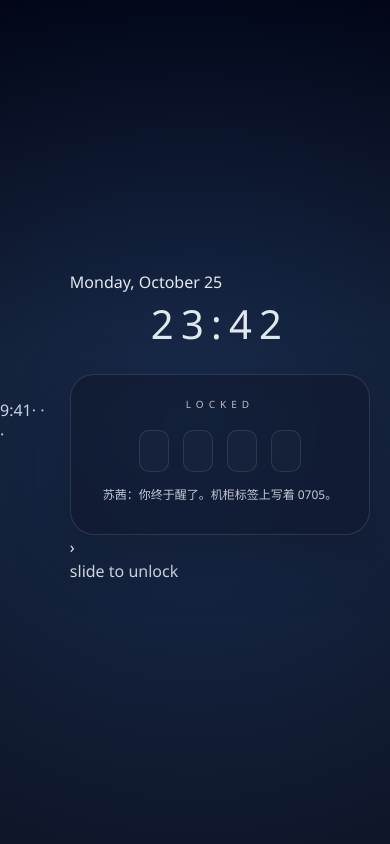
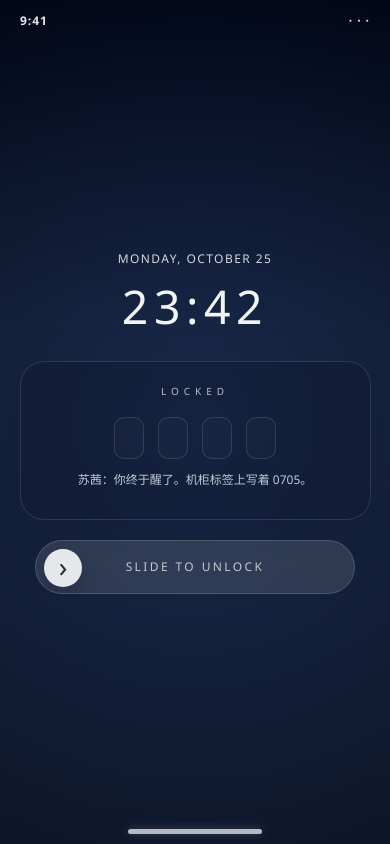
Before and after one commit to mrsour2013-maker/arg-phone, a React (Vite) app: page / in a window 390 px wide. Built offline with nearby package versions, Linux system fonts and the light colour scheme; the HTML template or start-up script is replaced by a standard one.

Commit message:
Finalize the iPhone-style lock screen styling with a realistic home indicator, swipe unlock, and password error hint

```diff
--- a/src/index.css
+++ b/src/index.css
@@ -39,43 +39,74 @@ button {
   background-size: cover;
   background-position: center;
   overflow: hidden;
+  isolation: isolate;
 }
 
 .lockscreen::before {
   content: '';
   position: absolute;
   inset: 0;
-  background: radial-gradient(circle at center, rgba(59,130,246,0.18), rgba(2,6,23,0.1));
+  background: radial-gradient(circle at center, rgba(59,130,246,0.18), rgba(2,6,23,0.12));
+}
+
+.ios-status {
+  position: absolute;
+  top: max(12px, env(safe-area-inset-top));
+  left: 0;
+  right: 0;
+  display: flex;
+  justify-content: space-between;
+  padding: 0 20px;
+  color: rgba(255,255,255,0.9);
+  font-size: 12px;
+  font-weight: 600;
+  letter-spacing: 0.08em;
+  z-index: 3;
 }
 
 .lockscreen-panel {
   position: relative;
-  z-index: 1;
+  z-index: 2;
   width: min(92vw, 430px);
-  padding: 28px 20px 20px;
+  padding: max(28px, calc(env(safe-area-inset-top) + 18px)) 20px 28px;
+  display: flex;
+  flex-direction: column;
+  align-items: center;
+}
+
+.date-label {
+  text-align: center;
+  color: rgba(255,255,255,0.82);
+  font-size: 12px;
+  letter-spacing: 0.12em;
+  text-transform: uppercase;
+  margin-bottom: 4px;
 }
 
 .time-label {
   text-align: center;
-  font-size: clamp(2.5rem, 8vw, 4rem);
-  letter-spacing: 0.18em;
+  font-size: clamp(2.9rem, 8vw, 4.1rem);
+  letter-spacing: 0.12em;
   font-weight: 300;
   margin-bottom: 20px;
+  color: rgba(255,255,255,0.95);
 }
 
 .passcode-box {
-  background: rgba(15, 23, 42, 0.55);
+  width: min(90vw, 360px);
+  background: rgba(15, 23, 42, 0.38);
   border: 1px solid rgba(255,255,255,0.12);
   border-radius: 24px;
   padding: 22px 16px 18px;
-  box-shadow: 0 20px 50px rgba(15, 23, 42, 0.5);
-  backdrop-filter: blur(14px);
-  -webkit-backdrop-filter: blur(14px);
+  box-shadow: 0 20px 50px rgba(15, 23, 42, 0.4);
+  backdrop-filter: blur(16px);
+  -webkit-backdrop-filter: blur(16px);
+  transition: border-color 0.2s ease, transform 0.2s ease;
 }
 
 .passcode-box.error {
-  border-color: rgba(248, 113, 113, 0.7);
-  box-shadow: 0 0 0 1px rgba(248, 113, 113, 0.5), 0 25px 50px rgba(127, 29, 29, 0.35);
+  border-color: rgba(248, 113, 113, 0.8);
+  box-shadow: 0 0 0 1px rgba(248, 113, 113, 0.4), 0 25px 50px rgba(127, 29, 29, 0.35);
 }
 
 .label {
@@ -90,7 +121,7 @@ button {
   display: flex;
   justify-content: center;
   gap: 14px;
-  margin-bottom: 14px;
+  margin-bottom: 12px;
 }
 
 .dials span {
@@ -100,7 +131,7 @@ button {
   align-items: center;
   justify-content: center;
   border-radius: 10px;
-  border: 1px solid rgba(255,255,255,0.1);
+  border: 1px solid rgba(255,255,255,0.12);
   background: rgba(255,255,255,0.02);
   color: transparent;
   font-size: 20px;
@@ -118,11 +149,21 @@ button {
   color: rgba(226,232,240,0.85);
   font-size: 12px;
   min-height: 30px;
+  line-height: 1.5;
+  transition: color 0.2s ease;
+}
+
+.note.show-hint {
+  color: #fef3c7;
+  font-size: 22px;
+  line-height: 1;
+  transform: scale(1.04);
 }
 
 .keypad {
+  width: min(90vw, 360px);
   display: grid;
-  grid-template-columns: repeat(3, 1fr);
+  grid-template-columns: repeat(3, minmax(0, 1fr));
   gap: 12px;
   margin-top: 24px;
 }
@@ -131,15 +172,17 @@ button {
   height: 62px;
   border: 1px solid rgba(255,255,255,0.1);
   border-radius: 18px;
-  background: rgba(255,255,255,0.05);
+  background: rgba(255,255,255,0.06);
   color: white;
   font-size: 1.6rem;
   cursor: pointer;
-  transition: transform 0.12s ease, background 0.15s ease;
+  transition: transform 0.12s ease, background 0.15s ease, border-color 0.15s ease;
+  box-shadow: inset 0 1px 0 rgba(255,255,255,0.08);
 }
 
 .key:active {
   transform: scale(0.97);
+  background: rgba(255,255,255,0.1);
 }
 
 .key.confirm {
@@ -162,6 +205,73 @@ button {
 
 .hint strong {
   color: #7dd3fc;
+}
+
+.unlock-slider-wrap {
+  width: min(88vw, 320px);
+  margin-top: 20px;
+  position: relative;
+  z-index: 4;
+}
+
+.unlock-slider {
+  position: relative;
+  width: 100%;
+  height: 54px;
+  border-radius: 999px;
+  background: rgba(255,255,255,0.12);
+  border: 1px solid rgba(255,255,255,0.14);
+  overflow: hidden;
+  backdrop-filter: blur(10px);
+  -webkit-backdrop-filter: blur(10px);
+  touch-action: none;
+  user-select: none;
+}
+
+.unlock-thumb {
+  position: absolute;
+  left: 8px;
+  top: 8px;
+  width: 38px;
+  height: 38px;
+  border-radius: 50%;
+  display: grid;
+  place-items: center;
+  color: rgba(15,23,42,0.9);
+  background: rgba(255,255,255,0.88);
+  box-shadow: 0 10px 18px rgba(15, 23, 42, 0.25);
+  transition: transform 0.12s ease;
+  z-index: 2;
+}
+
+.unlock-thumb span {
+  font-size: 28px;
+  line-height: 1;
+  transform: translateY(-2px);
+}
+
+.unlock-text {
+  position: absolute;
+  inset: 0;
+  display: grid;
+  place-items: center;
+  font-size: 12px;
+  letter-spacing: 0.2em;
+  text-transform: uppercase;
+  color: rgba(255,255,255,0.72);
+}
+
+.home-indicator {
+  position: absolute;
+  left: 50%;
+  bottom: max(10px, env(safe-area-inset-bottom));
+  width: 134px;
+  height: 5px;
+  border-radius: 999px;
+  background: rgba(255,255,255,0.7);
+  transform: translateX(-50%);
+  box-shadow: 0 0 10px rgba(255,255,255,0.2);
+  z-index: 6;
 }
 
 .shake {
```
